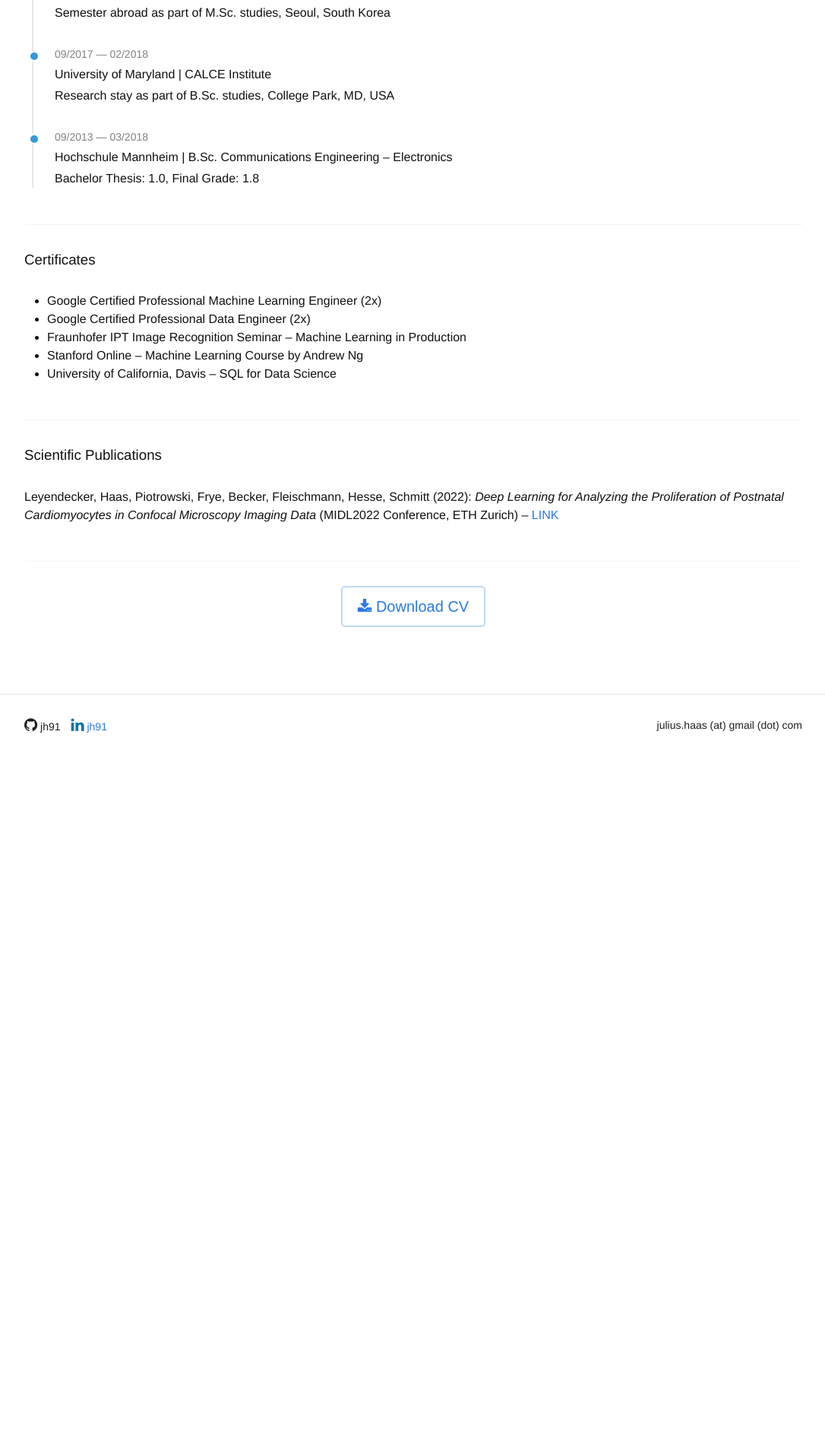
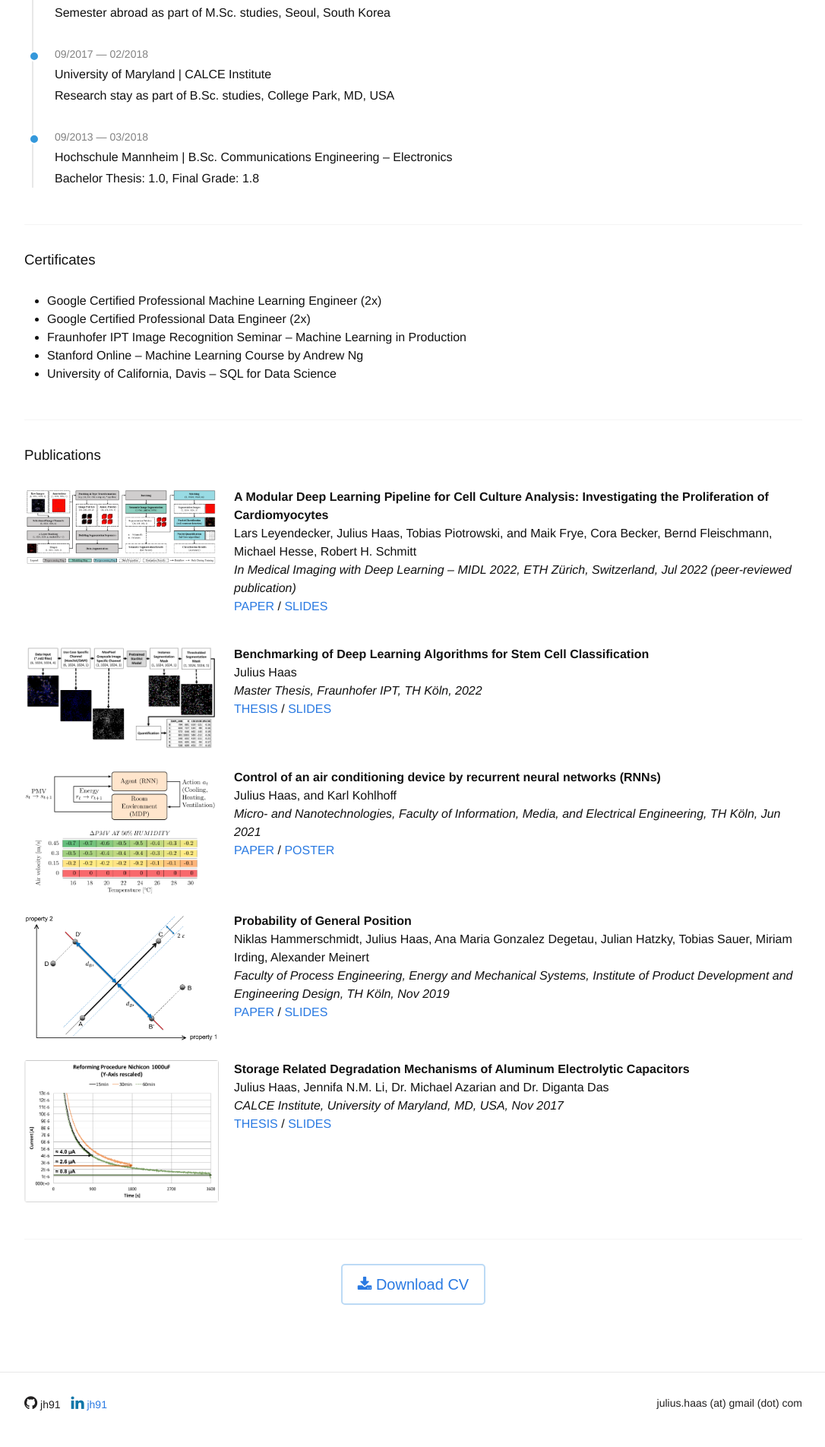
Before and after one commit to julhaas91/julhaas91.github.io, a Jekyll site: the page built from cv.html, in a window 1280 px wide. Shown: the part 2280-4184 px from the top of the page at 76% size, without its empty margins (96-1182 px from the left). Built offline with Jekyll 4.4.1, drawn with Linux system fonts in a browser that asks for light colours; nearby versions of some CDN libraries; some web fonts are replaced; a style sheet for code colours, icons or effects is not loaded; before the commit the page ends 3292 px from its top, so only the background shows below that.

Commit message:
add publication images

```diff
--- a/css/main.css
+++ b/css/main.css
@@ -1480,6 +1480,37 @@
       height: 30px;
       width: 90px; } }
 
+/*
+ * Publications
+ */
+.publication-entry {
+  display: flex;
+  align-items: flex-start;
+  gap: 20px;
+  margin-bottom: 1.5em;
+  text-align: left;
+}
+
+.publication-img {
+  flex-shrink: 0;
+  width: 25%;
+  object-fit: cover;
+  border-radius: 4px;
+}
+
+.publication-text {
+  flex: 1;
+}
+
+@media screen and (max-width: 550px) {
+  .publication-entry {
+    gap: 12px;
+  }
+  .publication-img {
+    width: 25%;
+  }
+}
+
 #news ul { /* Targets the <ul> inside the #projects section */
   overflow-y: auto; /* Enables vertical scrolling */
   max-height: 200px; /* Sets a maximum height for the list - adjust as needed */
--- a/cv.html
+++ b/cv.html
@@ -153,9 +153,57 @@
 
 <div class="divider"></div>
 
-<h3 style="text-align:left; margin-bottom:1.5em;">Scientific Publications</h3>
+<h3 style="text-align:left; margin-bottom:1.5em;">Publications</h3>
 
-<p style="text-align:left;">Leyendecker, Haas, Piotrowski, Frye, Becker, Fleischmann, Hesse, Schmitt (2022): <em>Deep Learning for Analyzing the Proliferation of Postnatal Cardiomyocytes in Confocal Microscopy Imaging Data</em> (MIDL2022 Conference, ETH Zurich) &ndash; <a href="https://publications.rwth-aachen.de/record/862060" target="_blank">LINK</a></p>
+<div class="publication-entry">
+  <img src="/images/publications/pipeline.png" alt="Publication thumbnail" class="publication-img">
+  <div class="publication-text">
+    <p><strong>A Modular Deep Learning Pipeline for Cell Culture Analysis: Investigating the Proliferation of Cardiomyocytes</strong><br>
+    Lars Leyendecker, Julius Haas, Tobias Piotrowski, and Maik Frye, Cora Becker, Bernd Fleischmann, Michael Hesse, Robert H. Schmitt<br>
+    <em>In Medical Imaging with Deep Learning &ndash; MIDL 2022, ETH Z&uuml;rich, Switzerland, Jul 2022 (peer-reviewed publication)</em><br>
+    <a href="https://openreview.net/pdf?id=hTil-xs1xNq" target="_blank">PAPER</a> / <a href="https://drive.google.com/file/d/1cweTsUxntNTkjy1nj74AIl8hTjaOzhtb/" target="_blank">SLIDES</a></p>
+  </div>
+</div>
+
+<div class="publication-entry">
+  <img src="/images/publications/inference.png" alt="Publication thumbnail" class="publication-img">
+  <div class="publication-text">
+    <p><strong>Benchmarking of Deep Learning Algorithms for Stem Cell Classification</strong><br>
+    Julius Haas<br>
+    <em>Master Thesis, Fraunhofer IPT, TH K&ouml;ln, 2022</em><br>
+    <a href="https://drive.google.com/file/d/15yc0baI-4tEkmjG5ECXujQUdYMnwezro/" target="_blank">THESIS</a> / <a href="https://drive.google.com/file/d/1bkobAbTKcKWztTBuF5SnWypWFKTHYC1C/" target="_blank">SLIDES</a></p>
+  </div>
+</div>
+
+<div class="publication-entry">
+  <img src="/images/publications/pmv.png" alt="Publication thumbnail" class="publication-img">
+  <div class="publication-text">
+    <p><strong>Control of an air conditioning device by recurrent neural networks (RNNs)</strong><br>
+    Julius Haas, and Karl Kohlhoff<br>
+    <em>Micro- and Nanotechnologies, Faculty of Information, Media, and Electrical Engineering, TH K&ouml;ln, Jun 2021</em><br>
+    <a href="https://drive.google.com/file/d/1-Go5R5xetpnUqLO8y2C82lqLv2EchkO_/" target="_blank">PAPER</a> / <a href="https://drive.google.com/file/d/15byNanxJx2kfekKpN4kJ05pIjv_oGDio/" target="_blank">POSTER</a></p>
+  </div>
+</div>
+
+<div class="publication-entry">
+  <img src="/images/publications/general_position.png" alt="Publication thumbnail" class="publication-img">
+  <div class="publication-text">
+    <p><strong>Probability of General Position</strong><br>
+    Niklas Hammerschmidt, Julius Haas, Ana Maria Gonzalez Degetau, Julian Hatzky, Tobias Sauer, Miriam Irding, Alexander Meinert<br>
+    <em>Faculty of Process Engineering, Energy and Mechanical Systems, Institute of Product Development and Engineering Design, TH K&ouml;ln, Nov 2019</em><br>
+    <a href="https://drive.google.com/file/d/1NtadQee6v9GE_LDcbxx7x-EkDsi4OHr0/" target="_blank">PAPER</a> / <a href="https://drive.google.com/file/d/1rXiE3kZVAkhdqwGiN-1L_vfuD32v1jyN/" target="_blank">SLIDES</a></p>
+  </div>
+</div>
+
+<div class="publication-entry">
+  <img src="/images/publications/capacitors.png" alt="Publication thumbnail" class="publication-img">
+  <div class="publication-text">
+    <p><strong>Storage Related Degradation Mechanisms of Aluminum Electrolytic Capacitors</strong><br>
+    Julius Haas, Jennifa N.M. Li, Dr. Michael Azarian and Dr. Diganta Das<br>
+    <em>CALCE Institute, University of Maryland, MD, USA, Nov 2017</em><br>
+    <a href="https://drive.google.com/file/d/1hhJSfCoRAHQB8pvIJmRk5sZg46s_BR9D/view?usp=sharing" target="_blank">THESIS</a> / <a href="https://drive.google.com/file/d/1mQvtmwlSbNszYJQyMAtNywzj0fQhxnwJ/view?usp=sharing" target="_blank">SLIDES</a></p>
+  </div>
+</div>
 
 <div class="divider"></div>
 
--- a/index.html
+++ b/index.html
@@ -7,6 +7,7 @@
 
 <div class="row">
 	<div class="six columns">
+		<p>Hi – I'm Julius. I help businesses cut through the hype and apply AI where it truly brings value.</p>
 		<p>I am an experienced engineer specializing in artificial intelligence, robotics, machine learning, computer vision, and cloud engineering.</p>
     <p>I hold a M.Sc. in electrical engineering with a focus on automation and signal processing. I love to create and build solutions that work in the real world.</p>
 
```
Also changed, not shown: images/publications/capacitors.png (added), images/publications/general_position.png (added), images/publications/inference.png (added), images/publications/pipeline.png (added), images/publications/pmv.png (added).
